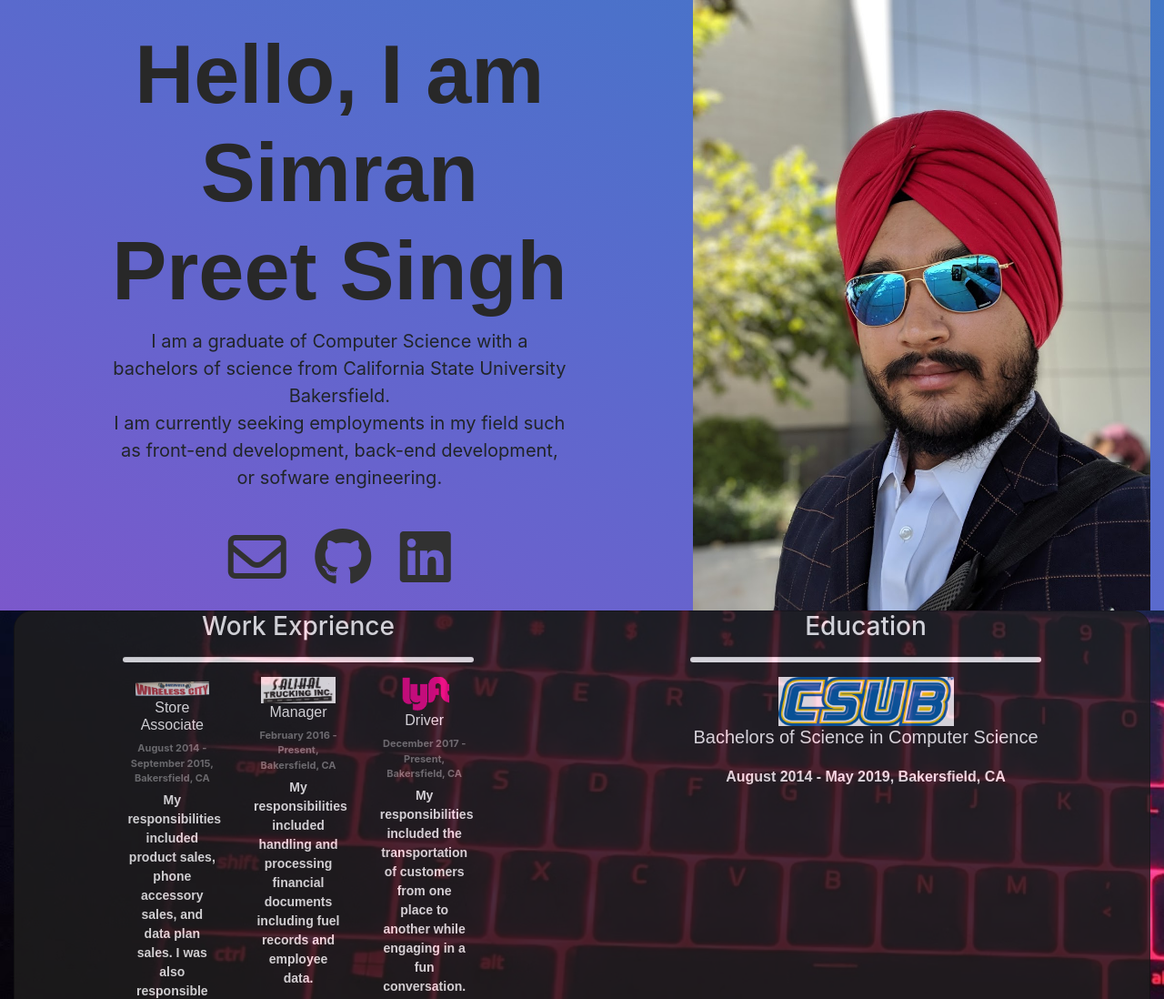
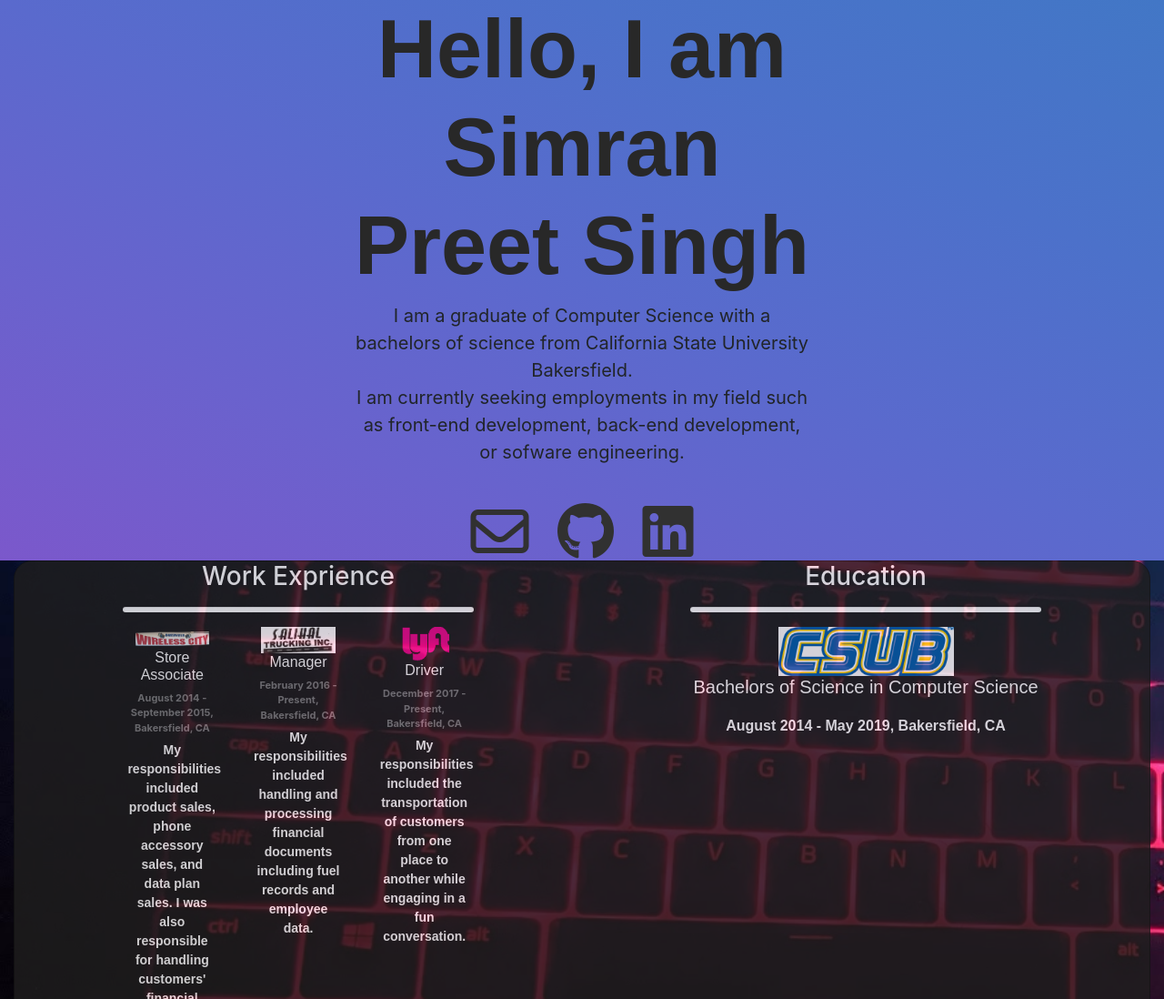
Before and after one commit to ss630g/ss630g.github.io, a plain HTML site: page index.html in a window 1280 px wide. Shown: the top 1098 px of the page at 91% size. Drawn offline with nearby package versions, Linux system fonts and the light colour scheme.

Commit message:
Update index.html

```diff
--- a/index.html
+++ b/index.html
@@ -29,9 +29,6 @@
                             <a href="https://www.linkedin.com/in/simran-singh-339781161/"> <i class="fab fa-linkedin fa-4x"></i></a>
 
                         </div>
-                    </div>
-                    <div class="col-md-5">
-                        <img src="./sims.jpg" class="w-100 dude">
                     </div>
                     </div>
                 </div>
```
